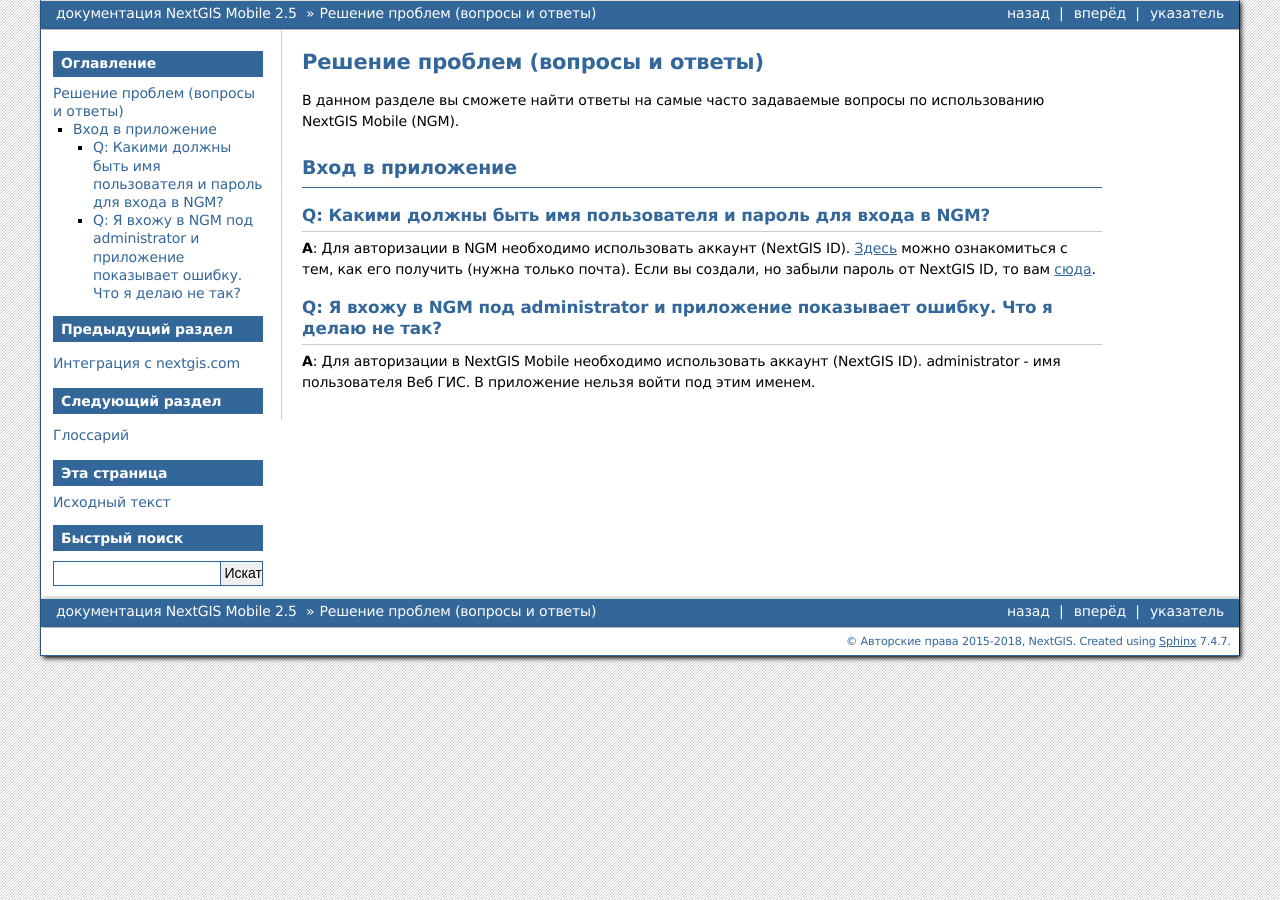
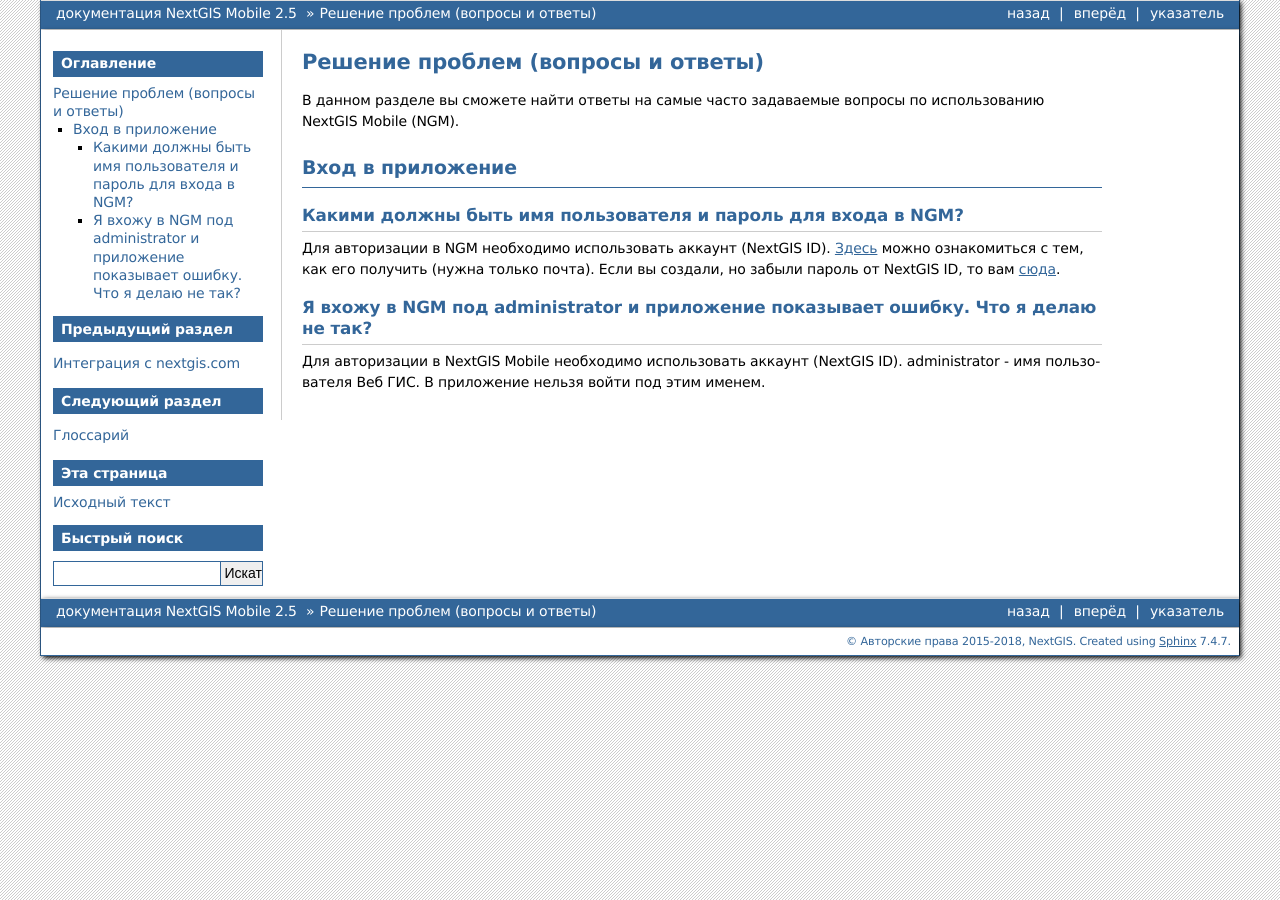
Before and after one commit to nextgis/docs_ngmobile, a Sphinx documentation site: the page built from source/faq_ngmobile.rst, in a window 1280 px wide. Built offline with Sphinx 7.4.7, drawn with Linux system fonts in a browser that asks for light colours; formulas are drawn with MathJax 3.

```diff
--- a/source/faq_ngmobile.rst
+++ b/source/faq_ngmobile.rst
@@ -10,10 +10,10 @@
 Вход в приложение
 -----------------
 
-Q: Какими должны быть имя пользователя и пароль для входа в NGM?
+Какими должны быть имя пользователя и пароль для входа в NGM?
 ~~~~~~~~~~~~~~~~~~~~~~~~~~~~~~~~~~~~~~~~~~~~~~~~~~~~~~~~~~~~~~~~~~~~~~~~~~~
-**A**: Для авторизации в NGM необходимо использовать аккаунт (NextGIS ID). `Здесь <https://docs.nextgis.ru/docs_ngcom/source/create.html#nextgis-id/>`_ можно ознакомиться с тем, как его получить (нужна только почта). Если вы создали, но забыли пароль от NextGIS ID, то вам `сюда <https://docs.nextgis.ru/docs_ngcom/source/faq_webgis.html#q-nextgis-id/>`_.
+Для авторизации в NGM необходимо использовать аккаунт (NextGIS ID). `Здесь <https://docs.nextgis.ru/docs_ngcom/source/create.html#nextgis-id/>`_ можно ознакомиться с тем, как его получить (нужна только почта). Если вы создали, но забыли пароль от NextGIS ID, то вам `сюда <https://docs.nextgis.ru/docs_ngcom/source/faq_webgis.html#q-nextgis-id/>`_.
 
-Q: Я вхожу в NGM под administrator и приложение показывает ошибку. Что я делаю не так?
+Я вхожу в NGM под administrator и приложение показывает ошибку. Что я делаю не так?
 ~~~~~~~~~~~~~~~~~~~~~~~~~~~~~~~~~~~~~~~~~~~~~~~~~~~~~~~~~~~~~~~~~~~~~~~~~~~~~~~~~~~~~~
-**A**: Для авторизации в NextGIS Mobile необходимо использовать аккаунт (NextGIS ID). administrator - имя пользователя Веб ГИС. В приложение нельзя войти под этим именем.
+Для авторизации в NextGIS Mobile необходимо использовать аккаунт (NextGIS ID). administrator - имя пользователя Веб ГИС. В приложение нельзя войти под этим именем.
```
